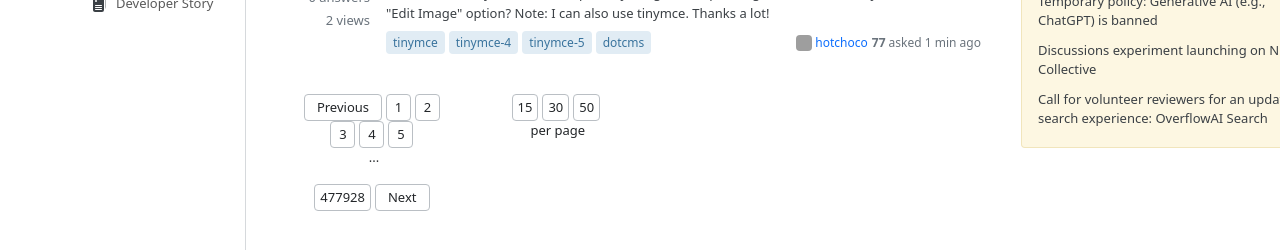
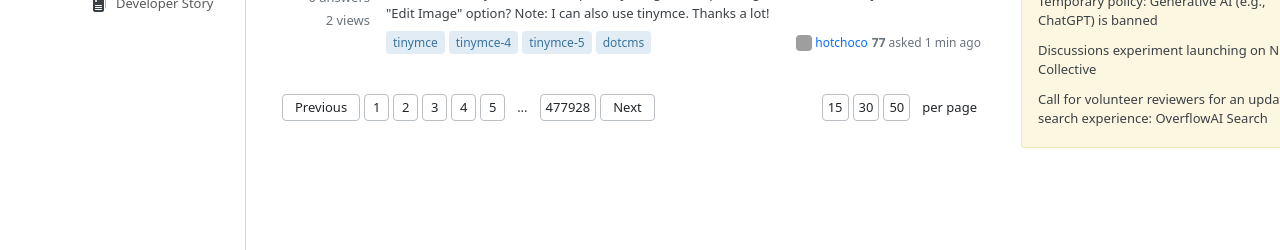
Before and after one commit to martinprs/Stack-Underflow, a Vue app: page /questions in a window 1280 px wide. Shown: the part 372-622 px from the top of the page. Built offline with nearby package versions, Linux system fonts and the light colour scheme; grey boxes are pictures that could not be loaded.

Commit message:
Align content center & rename pagination div to pagin

```diff
--- a/src/pages/questions.vue
+++ b/src/pages/questions.vue
@@ -55,9 +55,9 @@ const filterActive = ref(false)
                     <post />
                 </div>
 
-                <div class="pagination">
+                <div class="pagin">
                     <div class="row">
-                        <div class="col first_pagi">
+                        <div class="col first_pagi justify-content-start">
                             <button class="btn next">Previous</button>
                             <button class="btn pagi">1</button>
                             <button class="btn pagi">2</button>
@@ -68,7 +68,7 @@ const filterActive = ref(false)
                             <button class="btn pagi">477928</button>
                             <button class="btn next">Next</button>
                         </div>
-                        <div class="col second_pagi">
+                        <div class="col second_pagi justify-content-end">
                             <button class="btn pagi">15</button>
                             <button class="btn pagi">30</button>
                             <button class="btn pagi">50</button>
@@ -120,13 +120,20 @@ const filterActive = ref(false)
 
 <style scoped>
 /* Pagination */
+.col.first_pagi,
+.col.second_pagi {
+    display: flex;
+    padding: 0;
+    gap: 4px;
+}
+
+
 .btn.pagi {
     min-width: 25px;
     height: 27px;
     font-size: 13px;
     padding: 5px;
     border-radius: 4px;
-    margin-right: 4px;
     display: inline-flex;
     align-items: center;
     justify-content: center;
@@ -149,7 +156,6 @@ const filterActive = ref(false)
     height: 27px;
     font-size: 13px;
     border-radius: 4px;
-    margin-right: 4px;
     display: inline-flex;
     align-items: center;
     border-color: hsl(210, 8%, 75%);
@@ -166,7 +172,11 @@ const filterActive = ref(false)
 }
 
 .pagi_text {
+    display: inline-flex;
+    align-items: center;
+    justify-content: center;
     font-size: 13px;
+    margin: 0 8px;
     color: hsl(210, 8%, 15%);
 }
 
```
